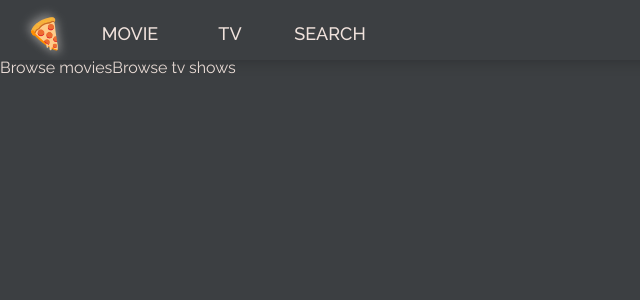
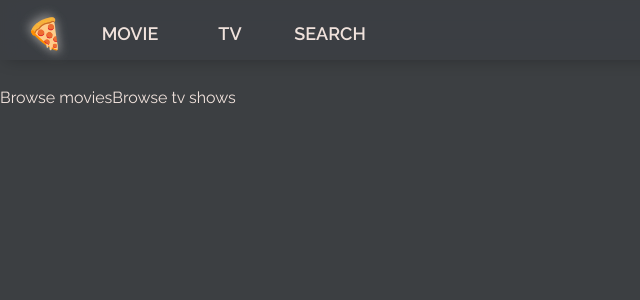
Before and after one commit to minapark127/pizza_time, a React (Create React App) app: page / in a window 1280 px wide. Shown: the top 300 px of the page, without its empty margins (0-640 px from the left). Built offline with nearby package versions, Linux system fonts and the light colour scheme; no server answers.

Commit message:
styling header

```diff
--- a/src/Components/Header.js
+++ b/src/Components/Header.js
@@ -6,8 +6,9 @@ const Header = styled.header`
   width: 100vw;
   height: 60px;
   padding: 10px;
+  margin-bottom: 30px;
   font-size: 18px;
-  font-weight: 500;
+  font-weight: 600;
   text-transform: uppercase;
   position: sticky;
   top: 0;
@@ -15,6 +16,9 @@ const Header = styled.header`
     font-size: 30px;
   }
   box-shadow: 0px 4px 17px -6px rgba(0, 0, 0, 0.3);
+  background-color: rgba(60, 63, 66, 0.5);
+  backdrop-filter: saturate(180%) blur(10px);
+  z-index: 1;
 `;
 
 const Ul = styled.ul`
@@ -32,6 +36,13 @@ const SLink = styled(Link)`
     width: 100px;
     border-bottom: 3px solid
       ${(props) => (props.current ? "#f51406" : "transparent")};
+    &:hover {
+      border-bottom: 3px solid #f51406;
+    }
+  }
+  &:hover {
+    text-shadow: 2.5px 2.5px 10px rgba(128, 128, 128, 1),
+      -3px -3px 10px rgba(128, 128, 128, 1);
   }
   text-shadow: ${(props) =>
     props.current
```
